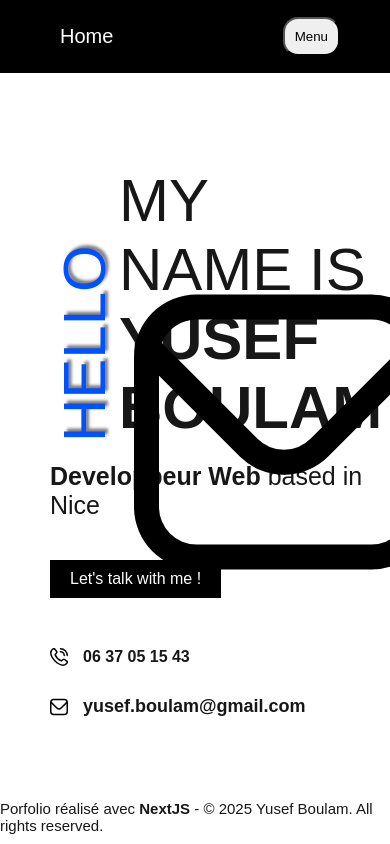
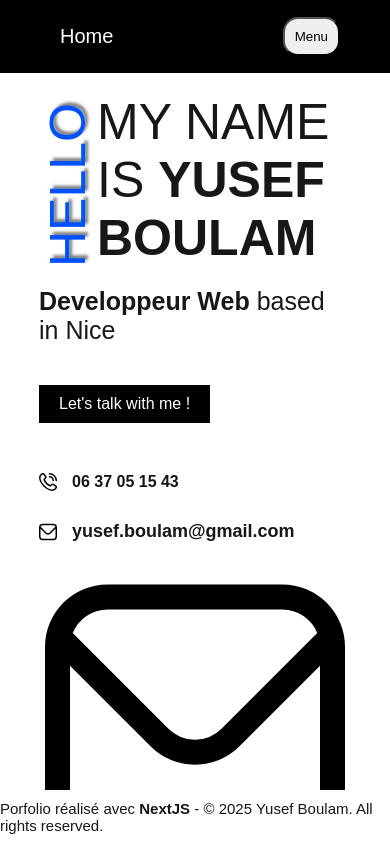
Before and after one commit to yusef-boulam/Portfolio_NextJS, a Next.js app: page / in a window 390 px wide. Built offline with nearby package versions, Linux system fonts and the light colour scheme.

Commit message:
Ajout de styles CSS réactifs pour la section contact et amélioration de la mise en page sur mobile

```diff
--- a/app/styles/home.module.css
+++ b/app/styles/home.module.css
@@ -206,12 +206,42 @@
 }
 
 
-
-@media (max-width: 610px) {
+@media (max-width: 1150px) {
 
     .contact {
         flex-direction: column;
     }
+
+    .containerEmail {
+        margin-top: 30px;
+    }
+
+}
+
+
+
+@media (max-width: 980px) {}
+
+
+
+@media (max-width: 610px) {
+
+    .main {
+        flex-direction: column;
+    }
+
+    .container {
+        width: 80%;
+        margin-left: 0px;
+    }
+
+    .container h1 {
+        font-size: 50px;
+    }
+
+
+
+
 
     .iconeCallPhone {
         margin-left: 0px;
@@ -219,6 +249,7 @@
 
     .containerEmail {
         margin-top: 30px;
+        margin-bottom: 30px;
     }
 
 
```
